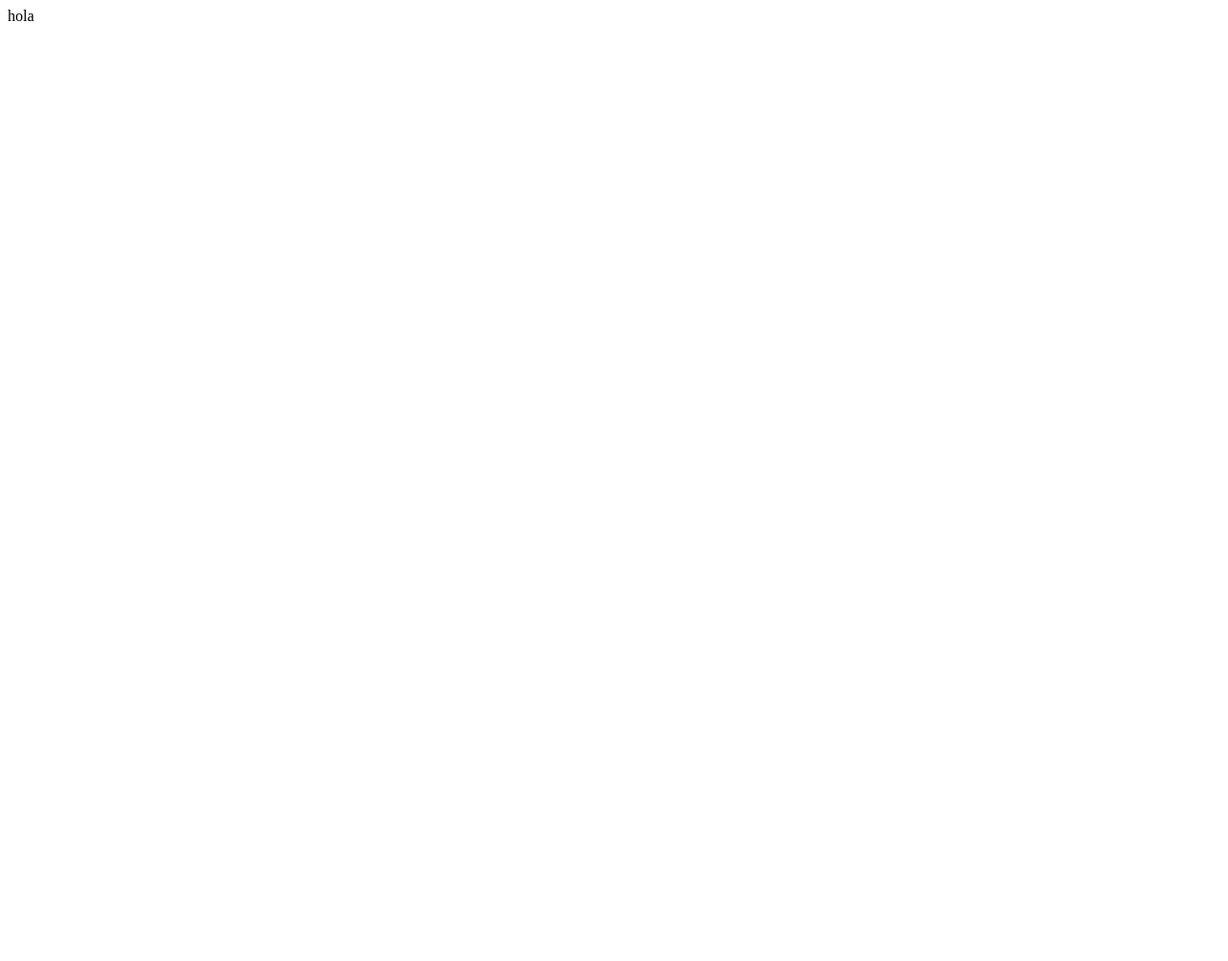
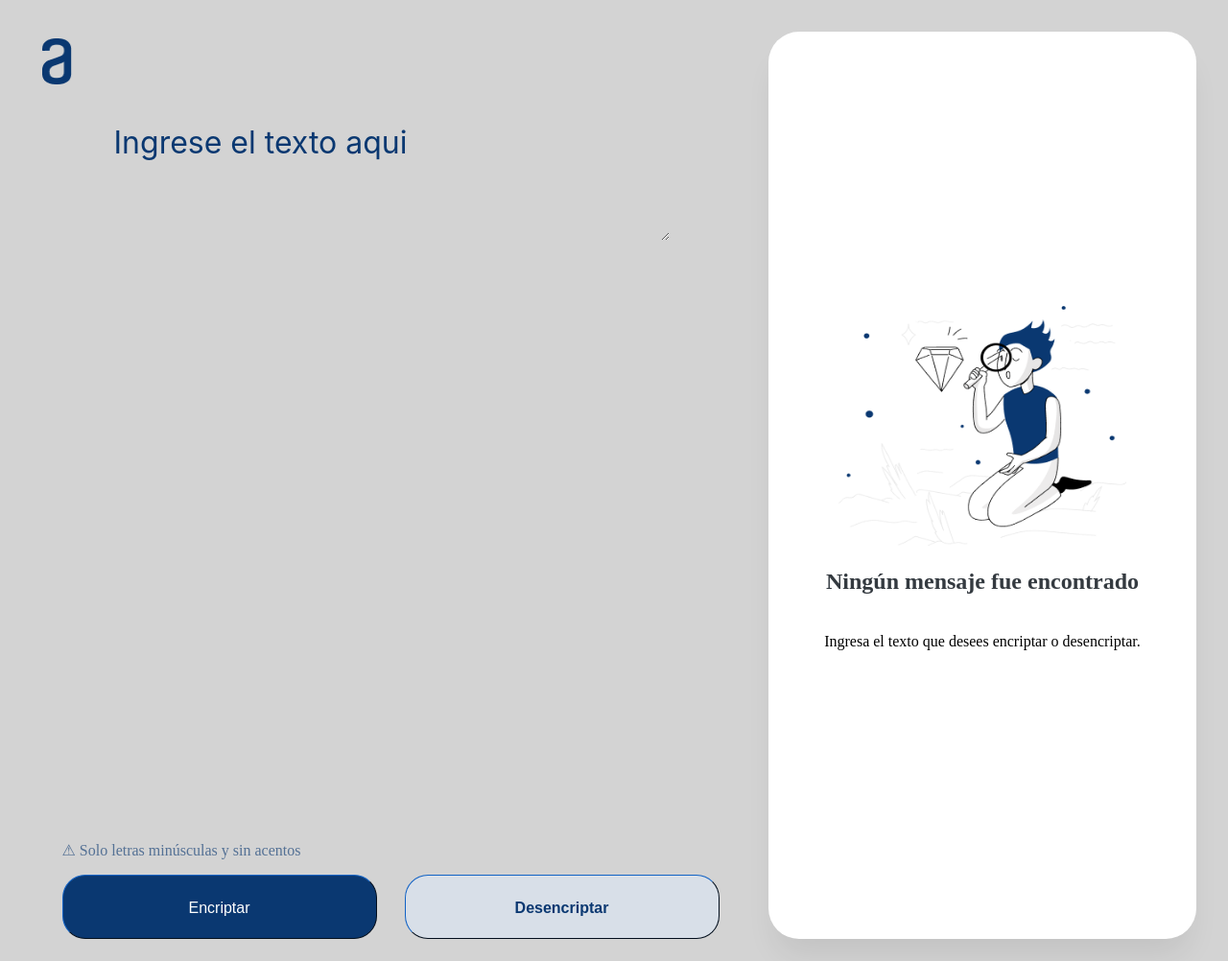
Before and after one commit to JairoAEM/encriptadorAlura, a plain HTML site: page index.html in a window 1280 px wide. Shown: the whole page at 96% size. Before the commit the page ends 800 px from the top, so only its background shows below. Drawn offline with Linux system fonts and the light colour scheme.

Commit message:
Proyecto Final 2

```diff
--- a/index.html
+++ b/index.html
@@ -1,11 +1,63 @@
 <!DOCTYPE html>
 <html lang="en">
+
 <head>
     <meta charset="UTF-8">
     <title>Encriptador</title>
+    <meta name="viewport" content="width=device-width">
+    <link rel="stylesheet" href="css/styleInicio1.css">
+    <script type="application/javascript" src="js/encriptador.js"></script>
 </head>
+
+
 <body>
-hola
+
+<header>
+
+    <img class="logoA" src="imagenes/logoA.png" alt="Imagen del Logo A.">
+</header>
+
+<main>
+    <div class="contenedorGeneral">
+        <div class="contenedorIzq">
+            <div>
+
+              <textarea id="mensajeEncriptar" class="cajaEncriptar" cols="60" rows="10" name="textoEcriptar"
+                        placeholder="Ingrese el texto aqui"></textarea>
+
+            </div>
+
+            <div>
+
+                <p class="alertaTexto">&#9888; Solo letras minúsculas y sin acentos</p>
+
+                <div class="botonesAlineados">
+                    <button class="botonEncriptar" onclick="encriptar()">Encriptar</button>
+                    <button class="botonDesencriptar" onclick="desencriptar()">Desencriptar</button>
+                </div>
+                <!--        <input  class="botonEncriptar" type="submit" value="Encriptar">-->
+
+                <!--        <input class="botonDesencriptar" type="submit" value="Desencriptar">-->
+
+            </div>
+        </div>
+
+        <div>
+            <div class="cuadroEncriptador" id="cuadroEncriptador">
+
+                <img class="muñeco" src="../imagenes/Muñeco.png" alt="Muñeco con lupa">
+                <p>Ningún mensaje fue encontrado</p>
+                <p>Ingresa el texto que desees encriptar o desencriptar.</p>
+
+            </div>
+            <div class="cuadroEncriptador" id="Encriptado">
+                <p id="textoEncriptado"></p>
+                <input class="botonCopiar" onclick="copiarT()" type="submit" value="Copiar">
+            </div>
+        </div>
+    </div>
+
+</main>
 
 </body>
 </html>
```
